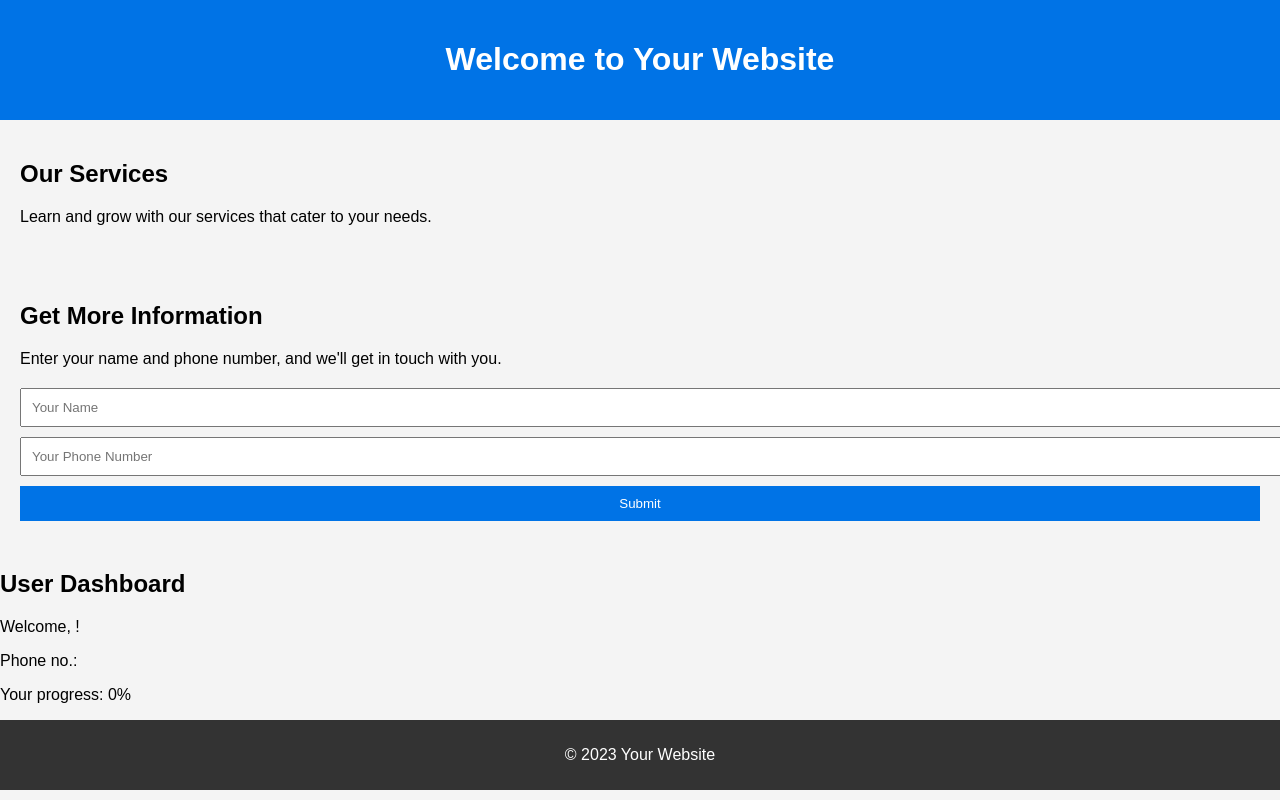
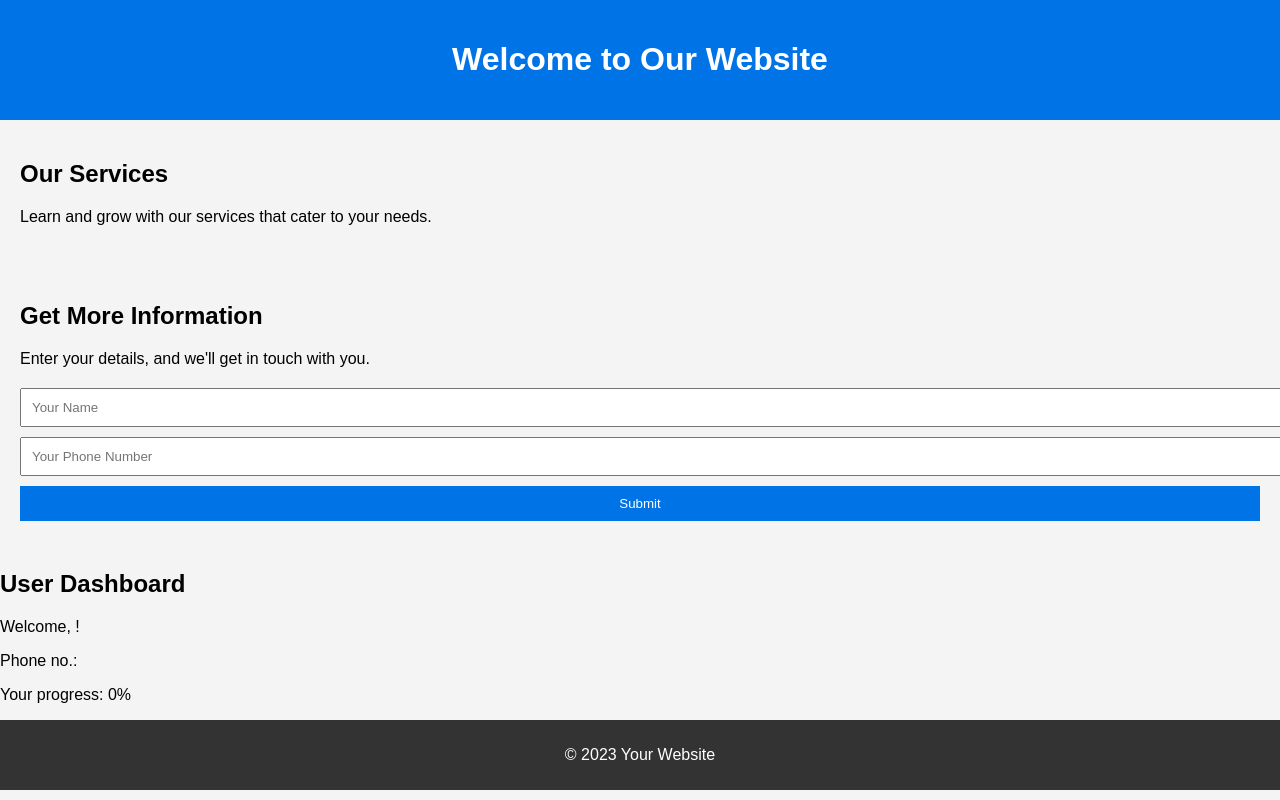
Before and after one commit to ParamvirSingh55/Sample_Webpage-, a plain HTML site: page index.html in a window 1280 px wide. Drawn offline with Linux system fonts and the light colour scheme.

Commit message:
index.html

```diff
--- a/index.html
+++ b/index.html
@@ -3,12 +3,12 @@
 <head>
     <meta charset="UTF-8">
     <meta name="viewport" content="width=device-width, initial-scale=1.0">
-    <title>Your Website</title>
+    <title>Our Website</title>
     <link rel="stylesheet" href="styles.css">
 </head>
 <body>
     <header>
-        <h1>Welcome to Your Website</h1>
+        <h1>Welcome to Our Website</h1>
     </header>
     <section class="services">
         <h2>Our Services</h2>
@@ -16,7 +16,7 @@
     </section>
     <section class="information">
         <h2>Get More Information</h2>
-        <p>Enter your name and phone number, and we'll get in touch with you.</p>
+        <p>Enter your details, and we'll get in touch with you.</p>
         <form id="infoForm">
             <input type="text" placeholder="Your Name" id="name" required>
             <input type="tel" placeholder="Your Phone Number" id="phone" required>
```
